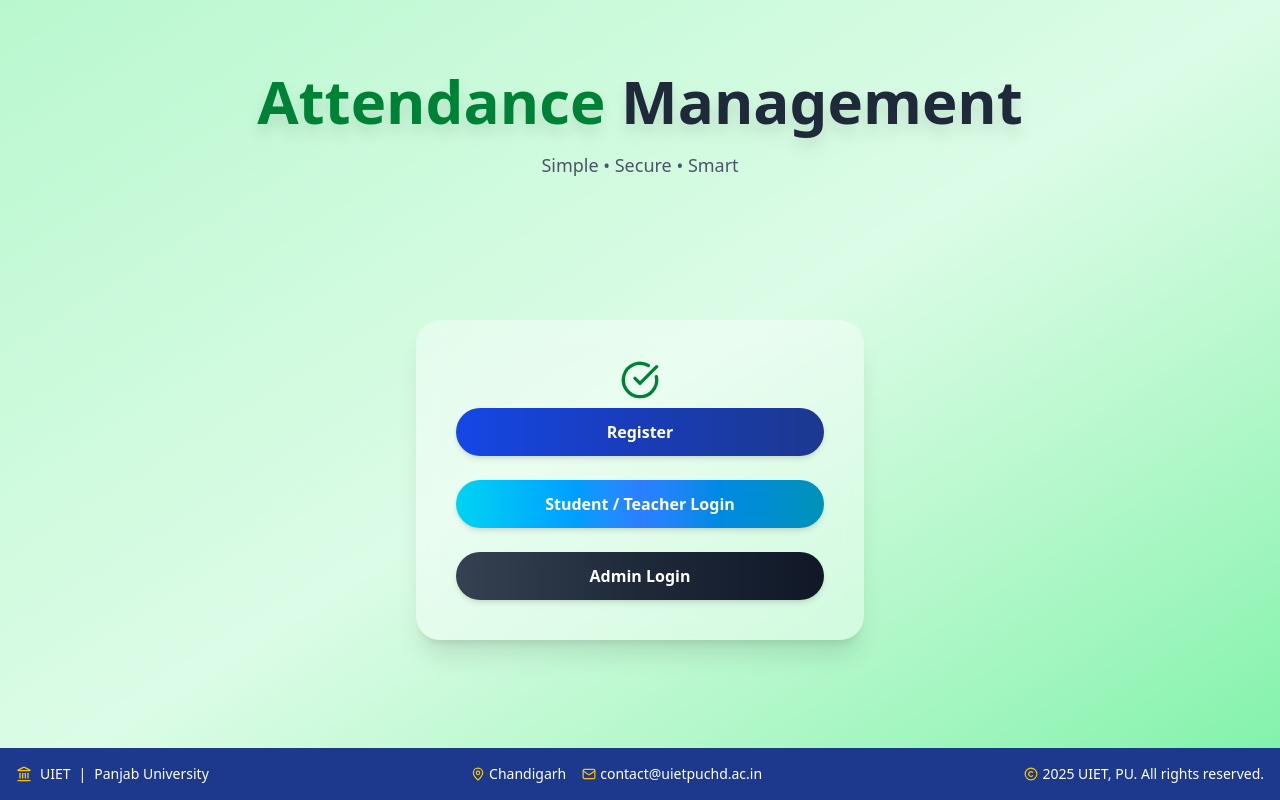
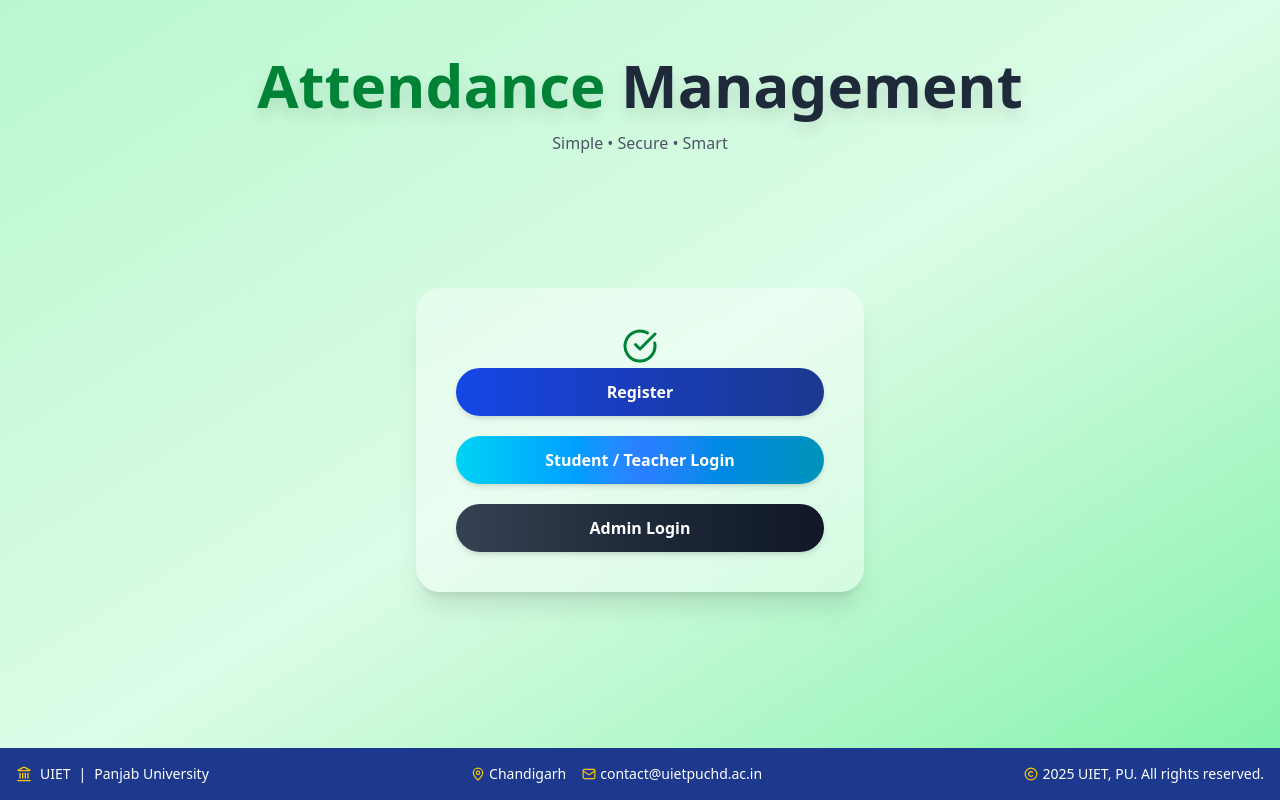
Before and after one commit to rickypanu/uietfrontend, a React (Vite) app: page / in a window 1280 px wide. Built offline with nearby package versions, Linux system fonts and the light colour scheme; no server answers.

Commit message:
home layout

```diff
--- a/src/pages/Home.jsx
+++ b/src/pages/Home.jsx
@@ -7,25 +7,24 @@ export default function Home() {
     <div className="flex flex-col min-h-screen bg-gradient-to-br from-green-200 via-green-100 to-green-300">
 
       {/* Hero Heading */}
-      <header className="text-center mt-12 md:mt-16 mb-6 md:mb-8 px-4">
+      <header className="text-center px-4 pt-8 sm:pt-12 pb-4 sm:pb-6">
         <h1 className="text-3xl sm:text-4xl md:text-6xl font-extrabold text-gray-800 drop-shadow-xl leading-tight">
           <span className="text-green-700">Attendance</span> Management
         </h1>
-        <p className="mt-3 text-gray-600 text-base sm:text-lg">Simple • Secure • Smart</p>
+        <p className="mt-2 text-gray-600 text-sm sm:text-base">Simple • Secure • Smart</p>
       </header>
 
       {/* Center Box */}
-      <main className="flex-grow flex justify-center items-center px-4">
-        <div className="w-full max-w-sm sm:max-w-md bg-white/40 backdrop-blur-md shadow-xl rounded-3xl p-8 sm:p-10 flex flex-col items-center space-y-6
+      <main className="flex-grow flex justify-center items-center px-4 pb-8 sm:pb-12">
+        <div className="w-full max-w-sm sm:max-w-md bg-white/40 backdrop-blur-md shadow-xl rounded-3xl p-6 sm:p-10 flex flex-col items-center space-y-5
           transform hover:-translate-y-1 transition duration-500 ease-in-out animate-fade-in">
 
-          {/* Optional icon */}
-          <CheckCircle size={40} className="text-green-700 mb-2" />
+          <CheckCircle size={36} className="text-green-700 mb-1" />
 
           <Link
             to="/register"
             className="w-full text-center bg-gradient-to-r from-blue-700 via-blue-800 to-blue-900
-              text-white font-semibold px-6 py-3 rounded-full shadow-md hover:shadow-lg
+              text-white font-semibold px-5 py-3 rounded-full shadow-md hover:shadow-lg
               hover:scale-105 transition-transform duration-300"
           >
             Register
@@ -34,7 +33,7 @@ export default function Home() {
           <Link
             to="/login"
             className="w-full text-center bg-gradient-to-r from-cyan-400 via-blue-500 to-cyan-600
-              text-white font-semibold px-6 py-3 rounded-full shadow-md hover:shadow-lg
+              text-white font-semibold px-5 py-3 rounded-full shadow-md hover:shadow-lg
               hover:scale-105 transition-transform duration-300"
           >
             Student / Teacher Login
@@ -43,7 +42,7 @@ export default function Home() {
           <Link
             to="/admin/login"
             className="w-full text-center bg-gradient-to-r from-gray-700 via-gray-800 to-gray-900
-              text-white font-semibold px-6 py-3 rounded-full shadow-md hover:shadow-lg
+              text-white font-semibold px-5 py-3 rounded-full shadow-md hover:shadow-lg
               hover:scale-105 transition-transform duration-300"
           >
             Admin Login
```
